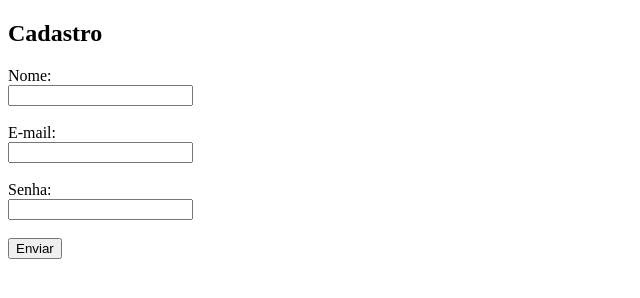
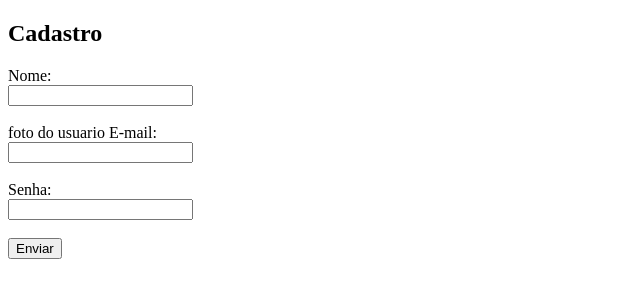
Before and after one commit to IagoYuriRossan/Integra-o-e-Entrega-Continua, a plain HTML site: page index.html in a window 1280 px wide. Shown: the whole page, without its empty margins (0-640 px from the left). Drawn offline with Linux system fonts and the light colour scheme.

Commit message:
inserindo foto do usuario

```diff
--- a/index.html
+++ b/index.html
@@ -10,6 +10,8 @@
     <label for="nome">Nome:</label><br>
     <input type="text" id="nome" name="nome" required><br><br>
 
+    foto do usuario
+
     <label for="email">E-mail:</label><br>
     <input type="email" id="email" name="email" required><br><br>
 
```
